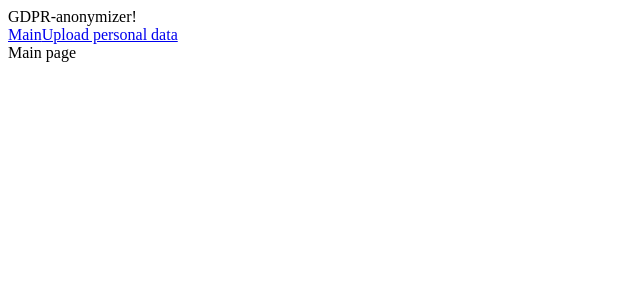
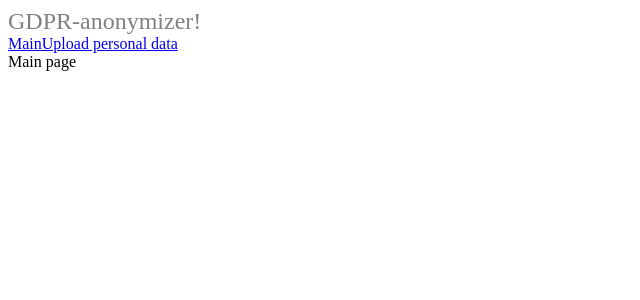
Before and after one commit to etranger/gdpr-anonymizer, a React (Create React App) app: page / in a window 1280 px wide. Shown: the top 300 px of the page, without its empty margins (0-640 px from the left). Built offline with nearby package versions, Linux system fonts and the light colour scheme.

Commit message:
sass and css modules config

```diff
--- a/package.json
+++ b/package.json
@@ -16,6 +16,7 @@
     "react-dom": "^17.0.2",
     "react-router-dom": "^6.2.1",
     "react-scripts": "5.0.0",
+    "sass": "^1.49.0",
     "typescript": "^4.5.5"
   },
   "scripts": {
--- a/src/App.tsx
+++ b/src/App.tsx
@@ -1,8 +1,9 @@
 import React from "react";
 import { Routes, Route } from "react-router-dom";
-import "./static/styles/global.css";
 
 import AppHeader from "./сomponents/app-header";
+
+import "./static/styles/global.scss";
 
 // --Routes components
 import Home from "./routes/Home";
--- /dev/null
+++ b/src/declarations.d.ts
@@ -0,0 +1,3 @@
+declare module "*.css";
+declare module "*.scss";
+declare module "*.svg";
--- a/src/routes/Home.tsx
+++ b/src/routes/Home.tsx
@@ -1,7 +1,7 @@
 import React from "react";
 
 const Home: React.FC = () => {
-  return <div className="home">Main page</div>;
+  return <div>Main page</div>;
 };
 
 export default Home;
--- a/src/routes/UploadPersonlData.tsx
+++ b/src/routes/UploadPersonlData.tsx
@@ -1,7 +1,7 @@
 import React from "react";
 
 const UploadPersonalData: React.FC = () => {
-  return <div className="upload-personal-data">Upload page</div>;
+  return <div>Upload page</div>;
 };
 
 export default UploadPersonalData;
--- /dev/null
+++ b/src/сomponents/app-header/AppHeader.module.scss
@@ -0,0 +1,4 @@
+.title {
+  font-size: 24px;
+  color: gray;
+}
--- a/src/сomponents/app-header/index.tsx
+++ b/src/сomponents/app-header/index.tsx
@@ -1,14 +1,13 @@
 import React from "react";
 
 import NavMenu from "../nav-menu";
+import styles from "./AppHeader.module.scss";
 
 const AppHeader: React.FC = () => {
   return (
-    <header className="app-header">
-      <div className="app-header__title">GDPR-anonymizer!</div>
-      <div className="app-header__nav-menu">
-        <NavMenu />
-      </div>
+    <header>
+      <div className={styles.title}>GDPR-anonymizer!</div>
+      <NavMenu />
     </header>
   );
 };
--- /dev/null
+++ b/src/сomponents/nav-menu/NavMenu.module.scss
@@ -0,0 +1,3 @@
+.nav-menu {
+  display: flex;
+}
--- a/src/сomponents/nav-menu/index.tsx
+++ b/src/сomponents/nav-menu/index.tsx
@@ -1,9 +1,11 @@
 import React from "react";
 import { Link } from "react-router-dom";
 
+import styles from "./NavMenu.module.scss";
+
 const NavMenu: React.FC = () => {
   return (
-    <nav className="nav-menu">
+    <nav className={styles["nav-menu"]}>
       <Link to="/">Main</Link>
       <Link to="/upload-personal-data">Upload personal data</Link>
     </nav>
```
Also changed, not shown: src/routes/NotFound.tsx (added, +7 -0 lines), src/static/styles/global.css (deleted), src/static/styles/global.scss (added), 1 other file (tests, documents, lock files or other folders).
